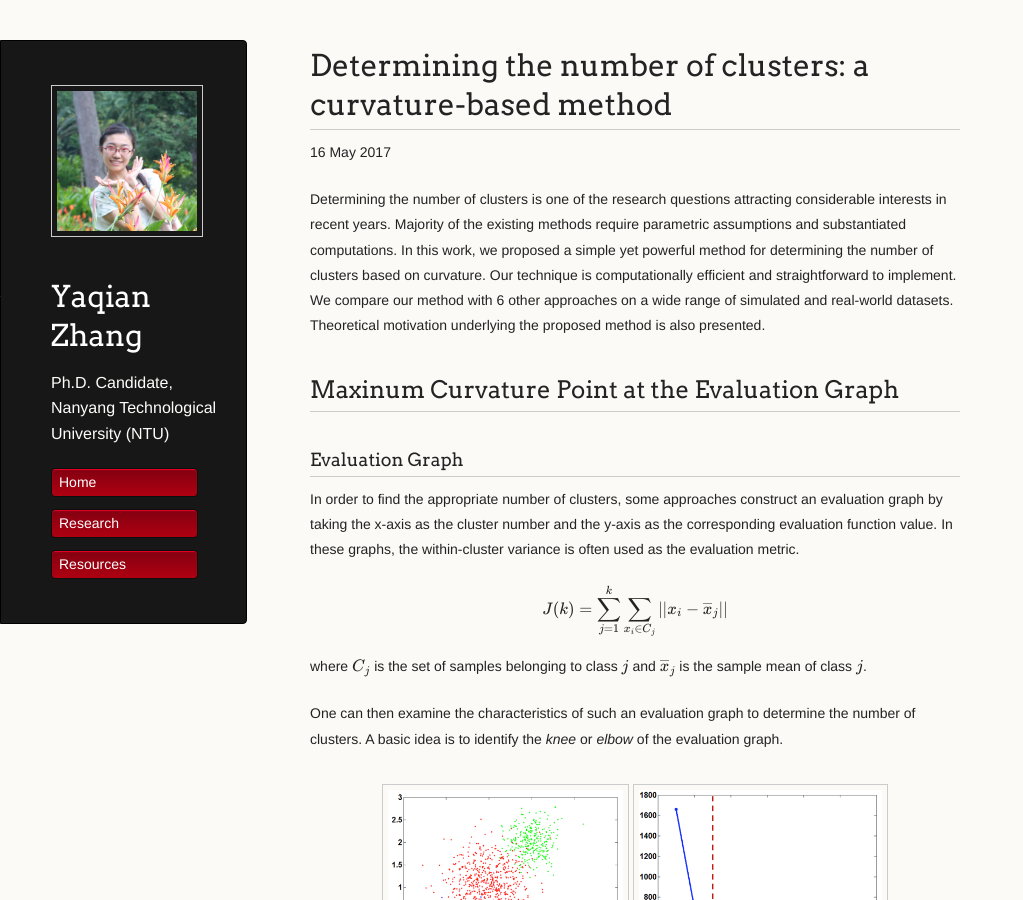
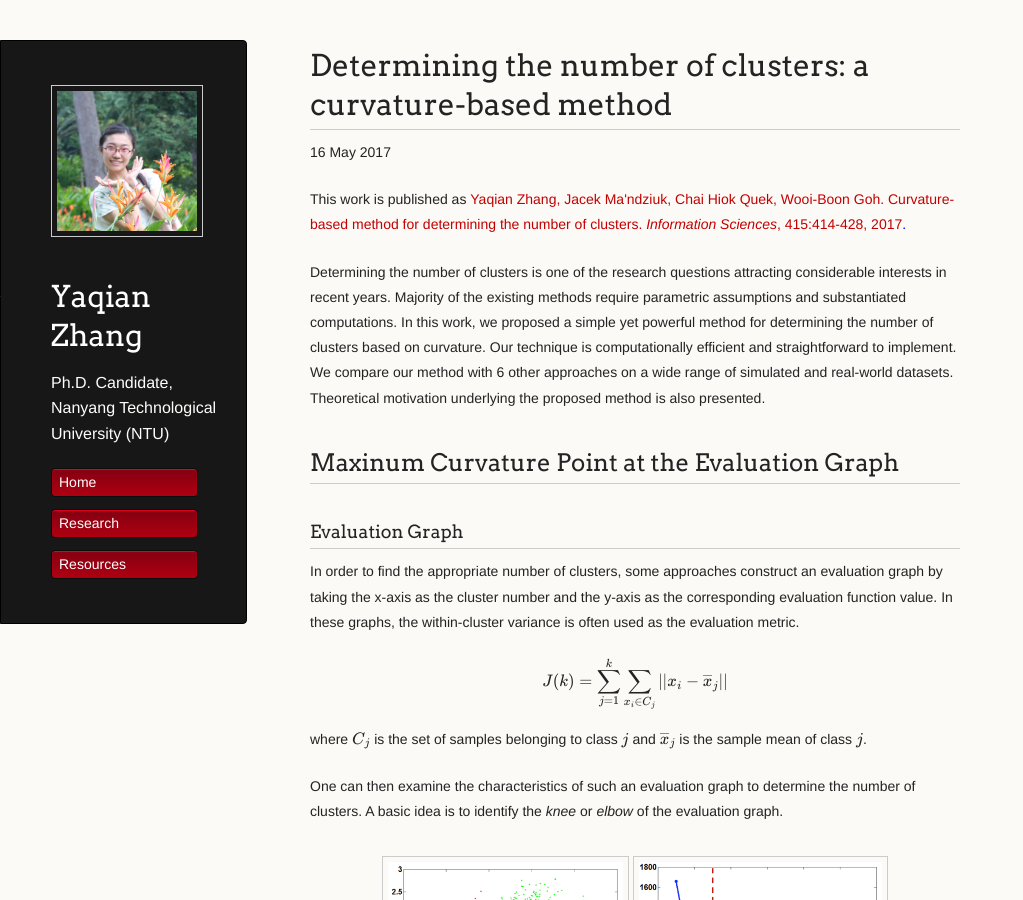
Before and after one commit to YaqianZhang/yaqianzhang.github.io, a Jekyll site: the page built from _posts/2017-05-16-determining-the-number-of-clusters.md, in a window 1280 px wide and 900 px high. Shown: the whole window, without its empty margins (0-1023 px from the left). Built offline with Jekyll 4.4.1, drawn with Linux system fonts in a browser that asks for light colours; formulas are drawn with MathJax 3.

Commit message:
Update 2017-05-16-determining-the-number-of-clusters.md

```diff
--- a/_posts/2017-05-16-determining-the-number-of-clusters.md
+++ b/_posts/2017-05-16-determining-the-number-of-clusters.md
@@ -5,6 +5,8 @@ title: "Determining the number of clusters: a curvature-based method"
 label: "Machine Learning"
 imgstr: "/images/fig2_2.PNG"
 ---
+
+This work is published as <span style="color:blue"> [Yaqian Zhang, Jacek Ma\'ndziuk, Chai Hiok Quek, Wooi-Boon Goh. Curvature-based method for determining the number of clusters. _Information Sciences_, 415:414-428, 2017](https://github.com/YaqianZhang/yaqianzhang.github.io/blob/master/papers/17_YaqianZhang_Curvature_Cluster_InformationScience.pdf).</span>
 
 Determining the number of clusters is one of the research questions attracting considerable interests in recent years. Majority of the existing methods require parametric assumptions and substantiated computations. In this work, we proposed a simple yet powerful method for determining the number of clusters based on curvature. Our technique is computationally efficient and straightforward to implement. We compare our method with 6 other approaches on a wide range of simulated and real-world datasets. Theoretical motivation underlying the proposed method is also presented.
 
```
